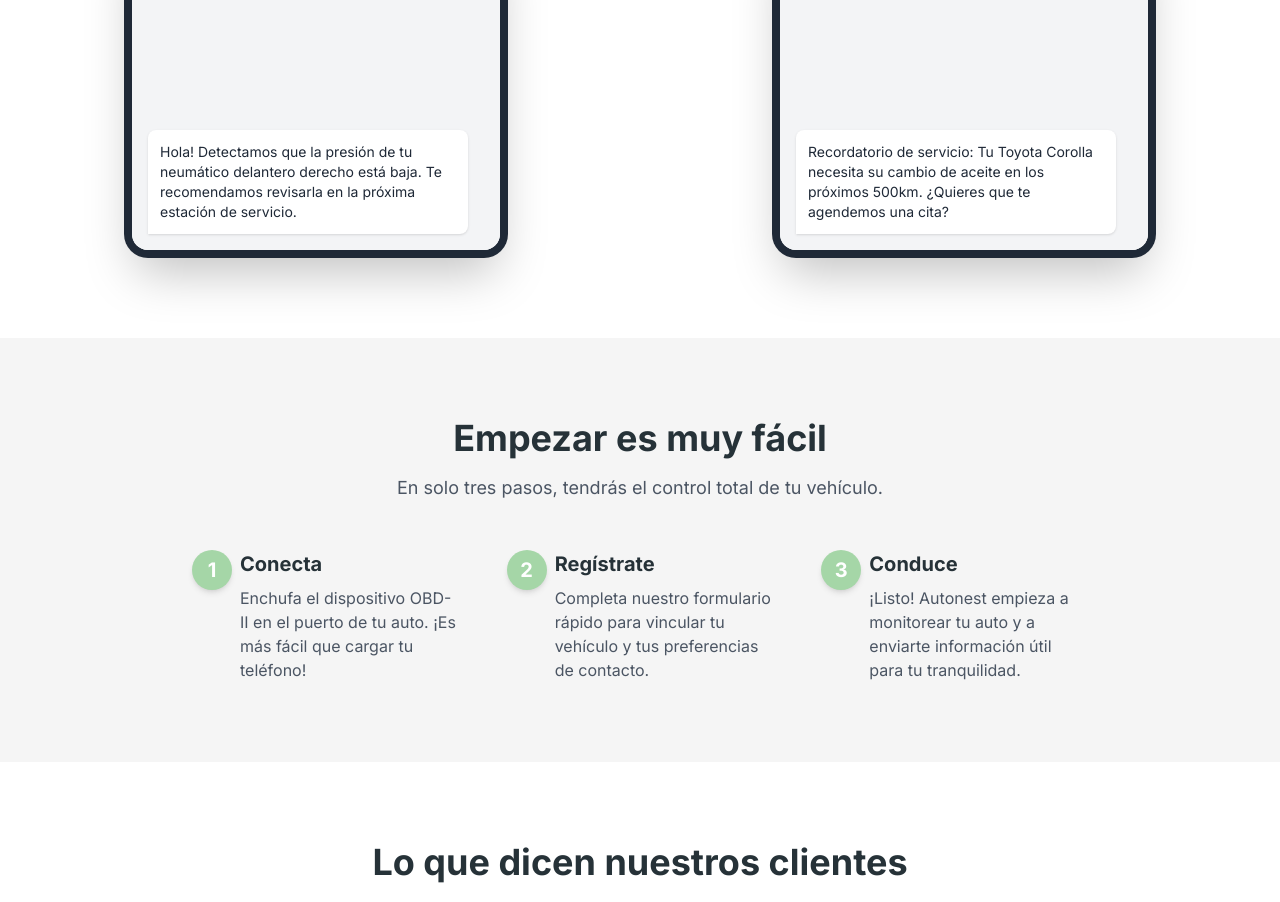
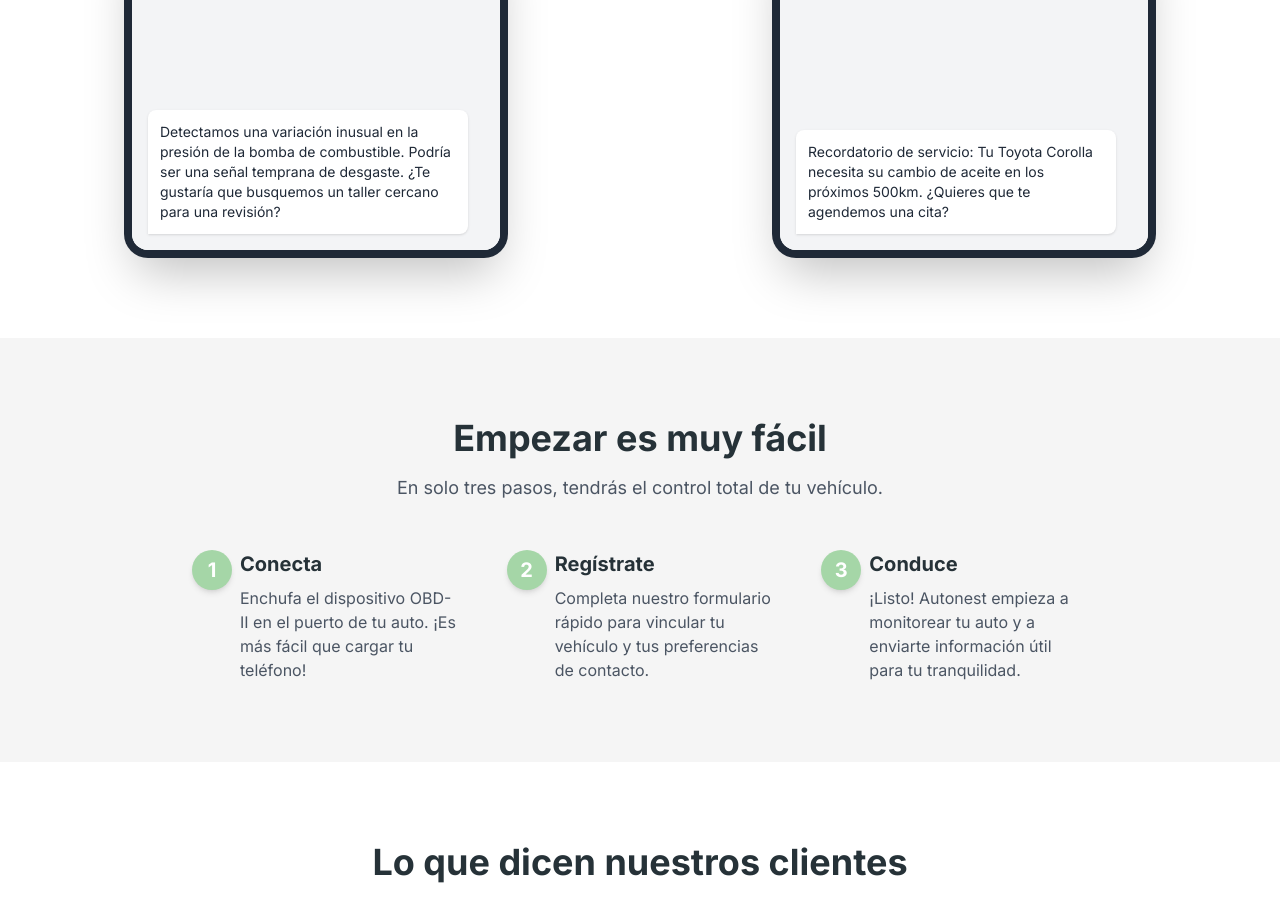
Before and after one commit to autonestarcontacto/Autonest-OBD, a React (Vite) app: page / in a window 1280 px wide. Shown: the part 1680-2582 px from the top of the page. Built offline with nearby package versions, Linux system fonts and the light colour scheme; no server answers; some icons are missing.

Commit message:
Update Gallery.tsx

```diff
--- a/components/Gallery.tsx
+++ b/components/Gallery.tsx
@@ -38,8 +38,7 @@
                   <div className="grid md:grid-cols-2 gap-12 lg:gap-16 fade-in-section">
                       <PhoneMockup
                           platform="whatsapp"
-                          message="Hola! Detectamos que la presión de tu neumático delantero derecho está baja. Te recomendamos revisarla en la próxima estación de
-  servicio."
+                          message="Detectamos una variación inusual en la presión de la bomba de combustible. Podría ser una señal temprana de desgaste. ¿Te gustaría que busquemos un taller cercano para una revisión?"
                           platformColor="#25D366"
                       />
                       <PhoneMockup
```
